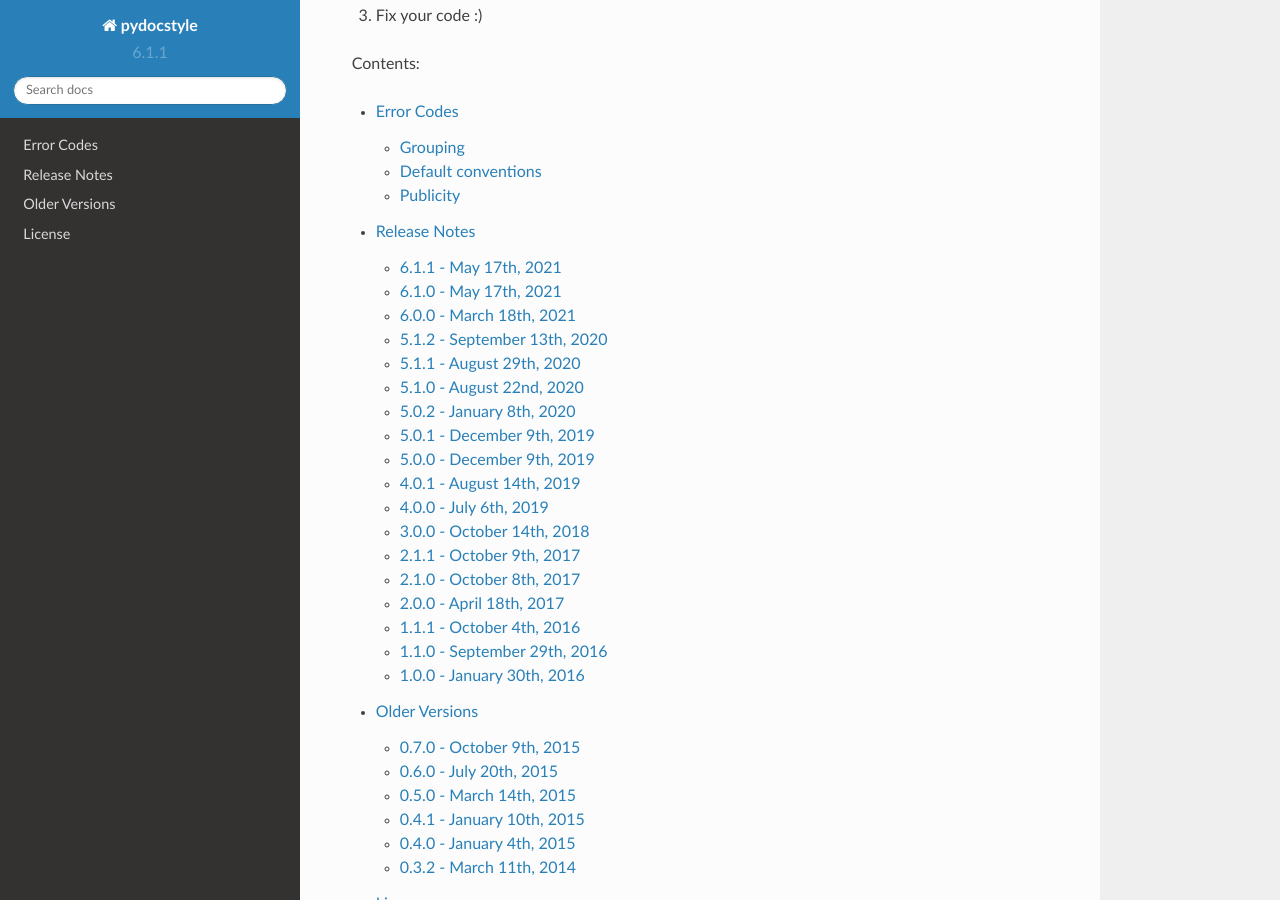
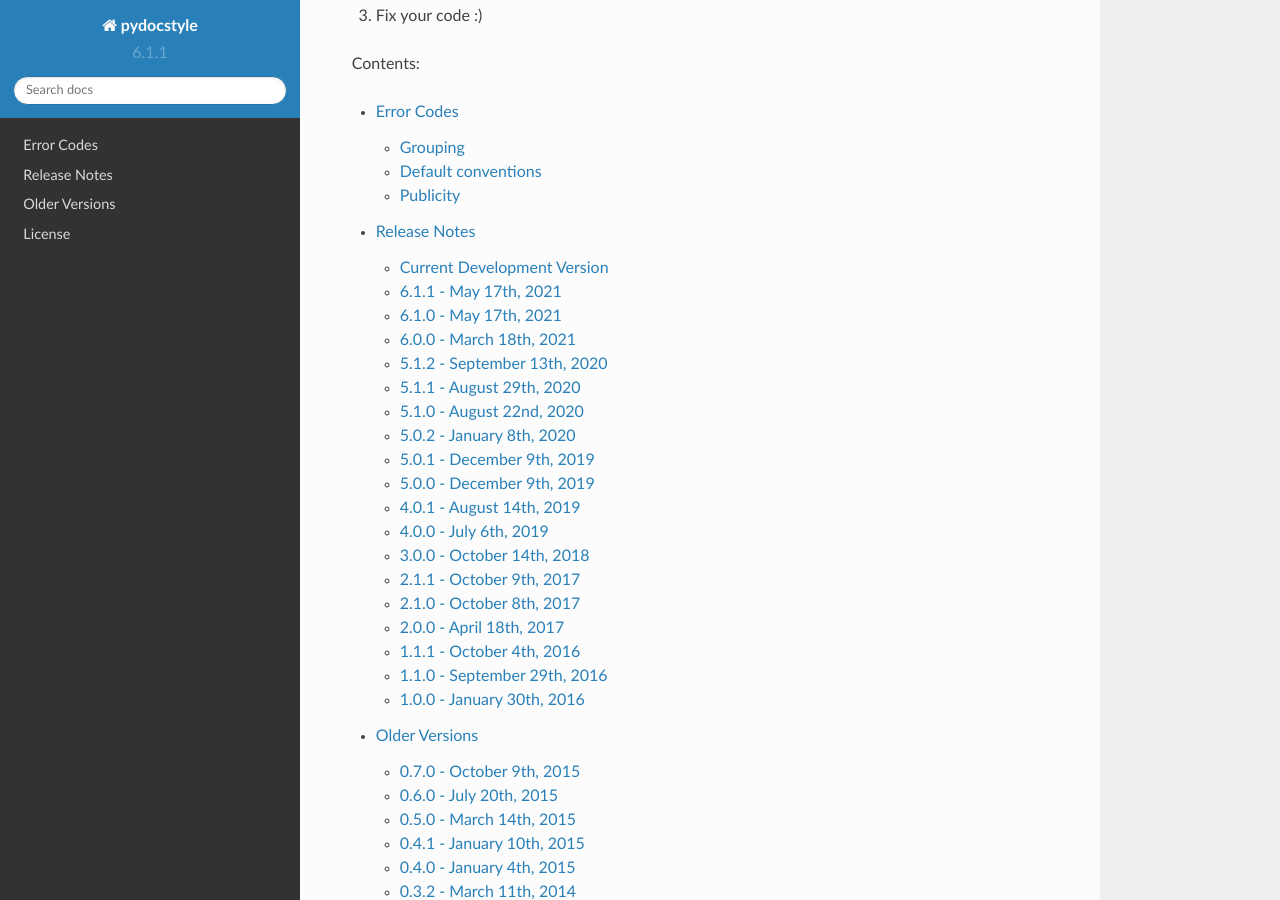
Before and after one commit to PyCQA/pydocstyle, a Sphinx documentation site: the page built from docs/index.rst, in a window 1280 px wide and 900 px high, scrolled down 708 px. Built offline with Sphinx 7.4.7 and the Read the Docs theme 2.0.0, drawn with Linux system fonts in a browser that asks for light colours; pages that are not in the unit, such as notebooks, are missing from menus; the version number is read from the project's files by our own code.

Commit message:
Add dev version

```diff
--- a/docs/release_notes.rst
+++ b/docs/release_notes.rst
@@ -3,6 +3,10 @@
 
 **pydocstyle** version numbers follow the
 `Semantic Versioning <http://semver.org/>`_ specification.
+
+
+Current Development Version
+---------------------------
 
 
 6.1.1 - May 17th, 2021
```
